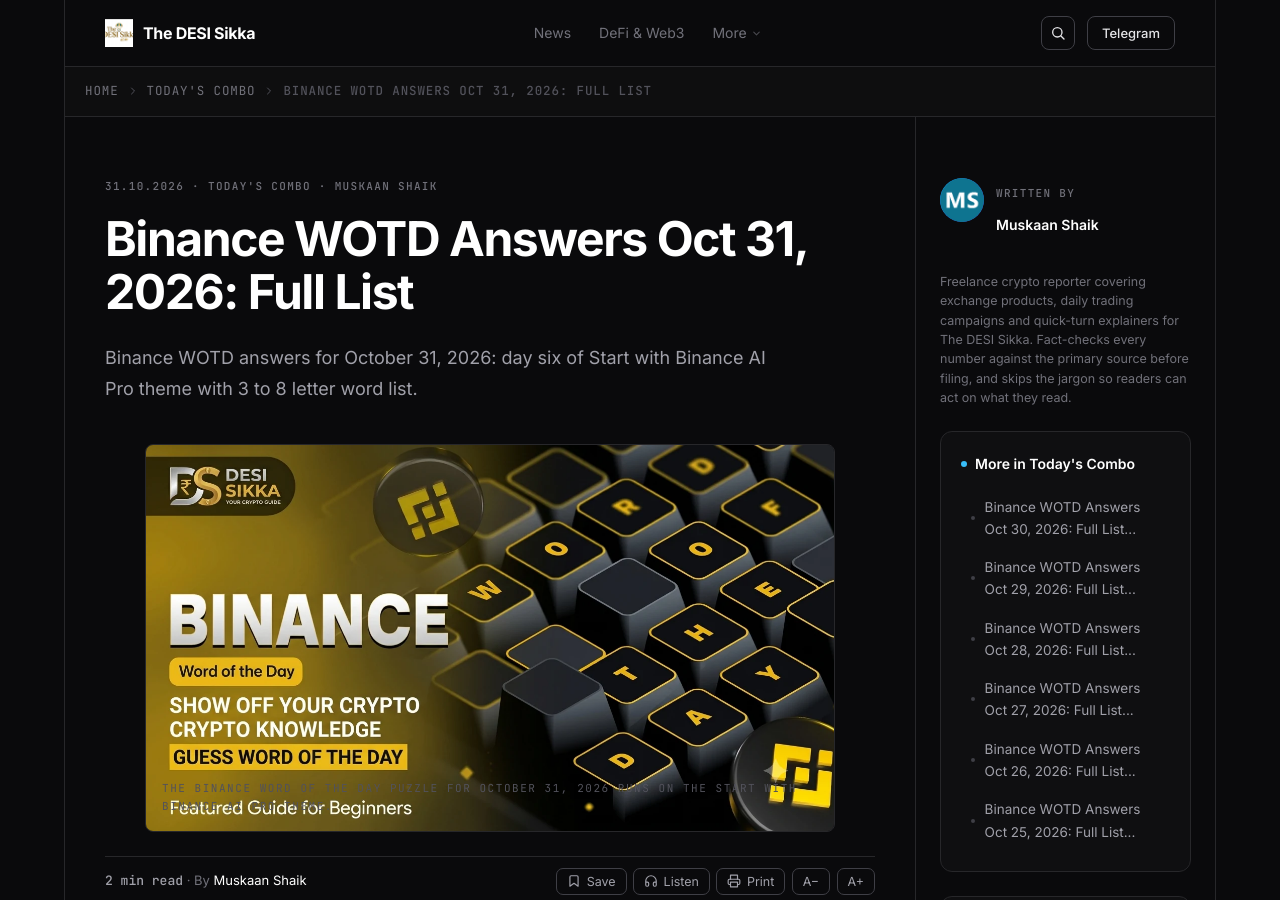
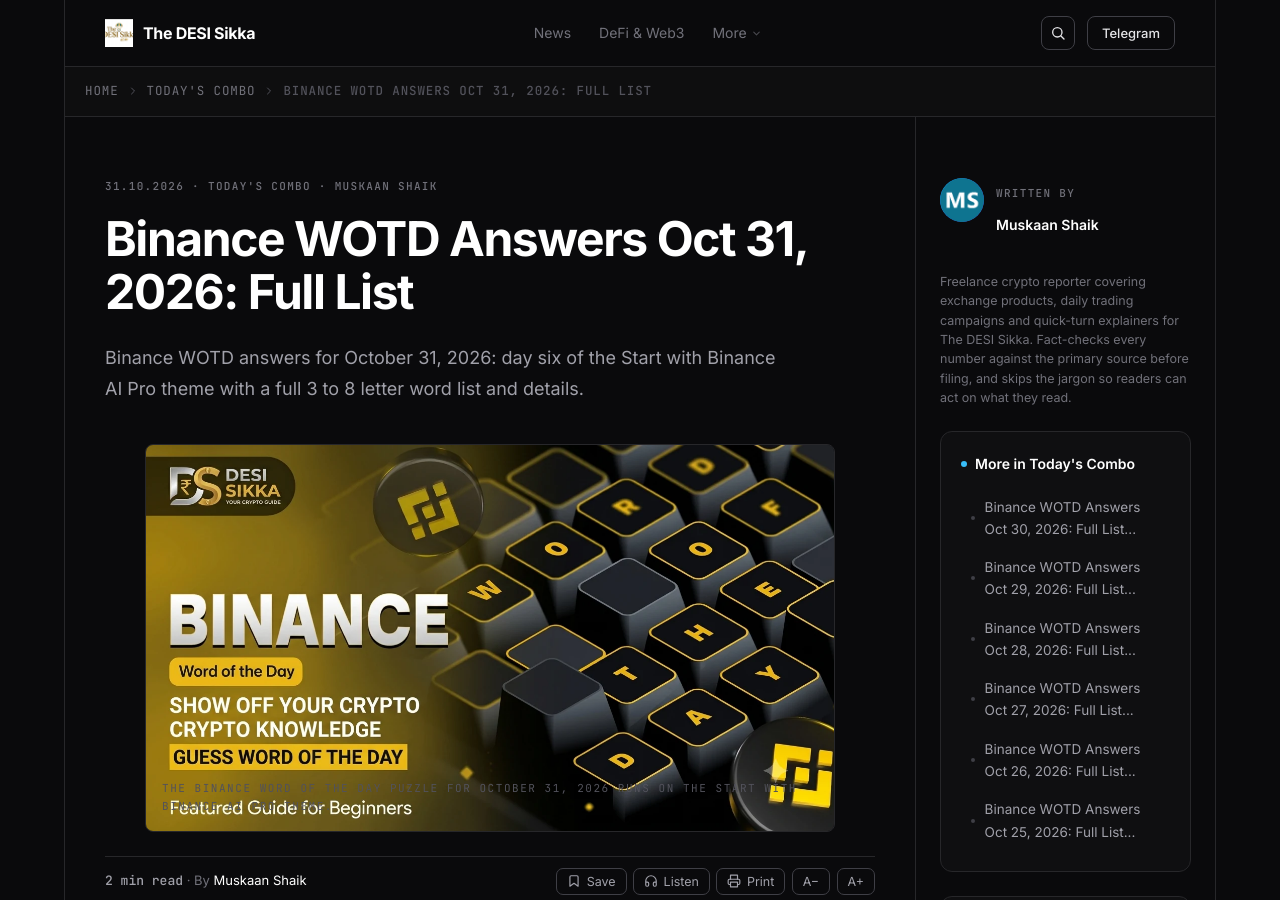
Before and after one commit to ttearncrypto/thedesisikka, a Jekyll site: the page built from _posts/2026-10-31-binance-wotd-october-31-2026.md, in a window 1280 px wide and 900 px high. Built offline with Jekyll 4.4.1, drawn with Linux system fonts in a browser that asks for light colours.

Commit message:
fix: adjust descriptions to pass validation

```diff
--- a/_posts/2026-10-31-binance-wotd-october-31-2026.md
+++ b/_posts/2026-10-31-binance-wotd-october-31-2026.md
@@ -6,7 +6,7 @@ categories: [todays-combo, news]
 tags: [combo]
 author: muskanshaik
 large_text: true
-description: "Binance WOTD answers for October 31, 2026: day six of Start with Binance AI Pro theme with 3 to 8 letter word list."
+description: "Binance WOTD answers for October 31, 2026: day six of the Start with Binance AI Pro theme with a full 3 to 8 letter word list and details."
 summary:
   - "Binance's Word of the Day for October 31, 2026 is day six of the Start with Binance AI Pro theme."
   - "Possible answers span 3 to 8 letters, from API and PRO up to PROTOCOL and APPROVAL."
```
Also changed, not shown: _posts/2026-10-30-binance-spot-trading-pairs-delisting.md (+1 -1 lines).
